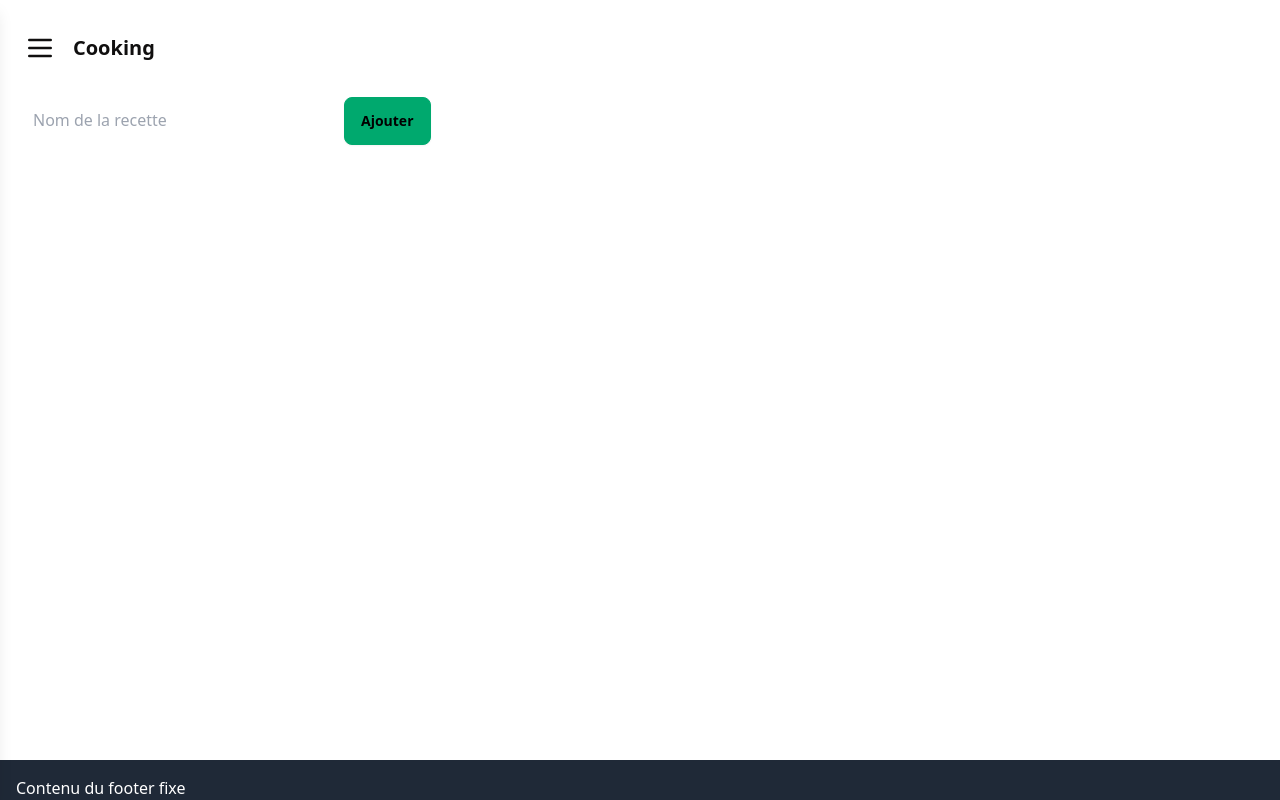
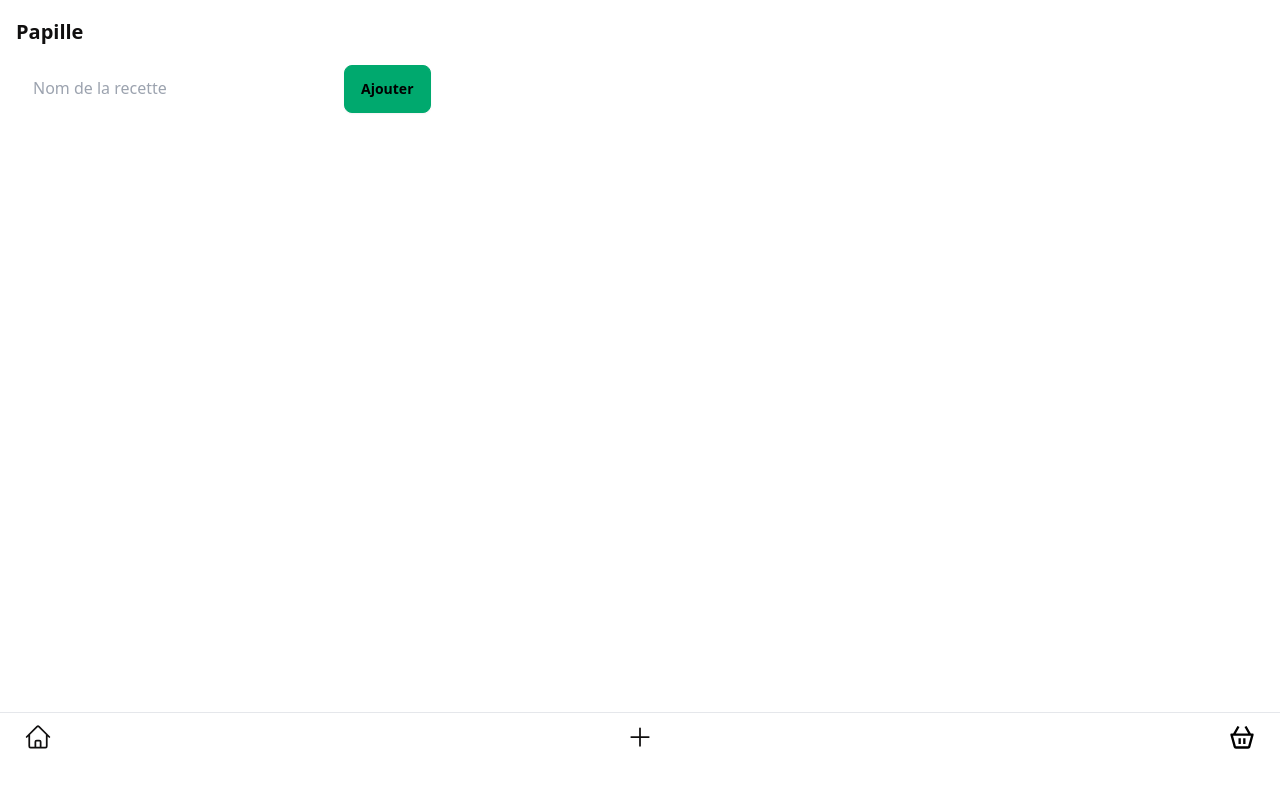
Before and after one commit to oskobri/cooking-mobile, a Vue app: page /recipes/create in a window 1280 px wide. Built offline with nearby package versions, Linux system fonts and the light colour scheme; no server answers.

Commit message:
feat: footer

```diff
--- a/package.json
+++ b/package.json
@@ -10,7 +10,9 @@
     "build-only": "vite build",
     "type-check": "vue-tsc --build --force",
     "sync": "npm run build && npx cap sync",
-    "ios": "npm run build && npx cap sync && npx cap open ios"
+    "ios": "npm run build && npx cap sync && npx cap open ios",
+    "dev-copy": "NODE_ENV=development npx cap copy",
+    "dev-ios": "NODE_ENV=development npx cap open ios"
   },
   "dependencies": {
     "@capacitor/android": "^6.1.2",
--- a/src/App.vue
+++ b/src/App.vue
@@ -2,13 +2,14 @@
 import {RouterView} from 'vue-router'
 import Header from "@/components/layouts/Header.vue";
 import Footer from "@/components/layouts/Footer.vue";
+
 </script>
 
 <template>
   <div class="h-screen flex flex-col">
-    <main class="flex-grow overflow-y-auto pb-16 no-scrollbar">
+    <main class="flex-grow pb-16 no-scrollbar">
       <Header></Header>
-      <RouterView v-slot="{ Component, route }" class="mx-4 pb-safe-bottom">
+      <RouterView v-slot="{ Component, route }" class="mx-4 pb-32">
         <transition :name="(route.meta.transition as string) || 'fade'">
           <component :is="Component"/>
         </transition>
--- a/src/components/grocery-lists/GroceryListLink.vue
+++ b/src/components/grocery-lists/GroceryListLink.vue
@@ -1,12 +1,8 @@
 <template>
-    <button
+    <div
         v-if="selected"
         @click="goToGroceryList"
-        class="fixed bottom-0 right-0 z-10 flex justify-between items-center w-full px-6 pb-10 pt-4 bg-accent text-white text-xl shadow-2xl duration-300 ease-in-out">
-      <span class="text-lg" v-if="groceryListId">{{ $t('groceryLists.link_button') }}</span>
-      <span class="text-lg" v-else>Générer la liste de course</span>
-      <div class="badge badge-lg badge-outline">{{ selected }}</div>
-    </button>
+        class="fixed bottom-24 right-4 z-20 w-12 h-12 bg-accent text-white font-bold rounded-full text-2xl flex items-center justify-center">{{ selected }}</div>
 </template>
 
 
@@ -22,9 +18,9 @@ const selected = computed(() => groceryListStore.recipes.length);
 
 const groceryListId = computed(() => groceryListStore.groceryList ? groceryListStore.groceryList.id : null);
 
-async function goToGroceryList()
-{
-  if(!groceryListId.value) {
+
+async function goToGroceryList() {
+  if (!groceryListId.value) {
     await createGroceryList()
   }
   // Update
@@ -32,13 +28,12 @@ async function goToGroceryList()
     await groceryListStore.updateGroceryList()
   }
 
-  if(groceryListId.value) {
+  if (groceryListId.value) {
     await router.push({name: 'show-grocery-list', params: {id: groceryListId.value}})
   }
 }
 
-async function createGroceryList()
-{
+async function createGroceryList() {
   const input: InputCreateGroceryList = {
     serving_count: groceryListStore.servingCount,
     recipes: groceryListStore.recipes.map(recipe => recipe.id),
--- a/src/components/layouts/Footer.vue
+++ b/src/components/layouts/Footer.vue
@@ -1,5 +1,20 @@
 <template>
-  <footer class="bg-gray-800 text-white p-4 fixed bottom-0 w-full pb-safe-bottom">
-    <p>Contenu du footer fixe</p>
+  <footer class="bg-white flex justify-between border-t h-22 pt-2.5 px-6 fixed bottom-0 w-full pb-safe-bottom">
+    <RouterLink :to="{name: 'home'}">
+      <svg xmlns="http://www.w3.org/2000/svg" fill="none" viewBox="0 0 24 24" stroke-width="1.5" stroke="currentColor" class="w-7 h-7">
+        <path stroke-linecap="round" stroke-linejoin="round" d="m2.25 12 8.954-8.955c.44-.439 1.152-.439 1.591 0L21.75 12M4.5 9.75v10.125c0 .621.504 1.125 1.125 1.125H9.75v-4.875c0-.621.504-1.125 1.125-1.125h2.25c.621 0 1.125.504 1.125 1.125V21h4.125c.621 0 1.125-.504 1.125-1.125V9.75M8.25 21h8.25" />
+      </svg>
+    </RouterLink>
+    <RouterLink :to="{name: 'create-recipe'}">
+      <svg xmlns="http://www.w3.org/2000/svg" fill="none" viewBox="0 0 24 24" stroke-width="1.5" stroke="currentColor" class="w-7 h-7">
+        <path stroke-linecap="round" stroke-linejoin="round" d="M12 4.5v15m7.5-7.5h-15" />
+      </svg>
+    </RouterLink>
+    <RouterLink :to="{name: 'grocery-lists'}">
+      <svg xmlns="http://www.w3.org/2000/svg" class="w-7 h-7" viewBox="0 0 24 24" style="fill: rgba(0, 0, 0, 1);transform: ;msFilter:;"><path d="M21 9h-1.42l-3.712-6.496-1.736.992L17.277 9H6.723l3.146-5.504-1.737-.992L4.42 9H3a1.001 1.001 0 0 0-.965 1.263l2.799 10.264A2.005 2.005 0 0 0 6.764 22h10.473c.898 0 1.692-.605 1.93-1.475l2.799-10.263A.998.998 0 0 0 21 9zm-3.764 11v1-1H6.764L4.31 11h15.38l-2.454 9z"></path><path d="M9 13h2v5H9zm4 0h2v5h-2z"></path></svg>
+    </RouterLink>
   </footer>
 </template>
+<script setup lang="ts">
+import {RouterLink} from "vue-router";
+</script>
--- a/src/components/layouts/Header.vue
+++ b/src/components/layouts/Header.vue
@@ -1,16 +1,8 @@
 <template>
   <header :class="headerClasses">
-    <div class="navbar">
+    <div class="navbar p-0">
       <div class="navbar-start">
-        <button @click.stop="toggleMenu" class="block z-20">
-          <svg class="w-8 h-8" fill="none" stroke="currentColor" viewBox="0 0 24 24" xmlns="http://www.w3.org/2000/svg">
-            <path stroke-linecap="round" stroke-linejoin="round" stroke-width="2" d="M4 6h16M4 12h16M4 18h16"></path>
-          </svg>
-        </button>
-
-        <BurgerMenu ref="burgerMenu" />
-
-        <RouterLink to="/" class="z-20"><a class="btn btn-ghost text-xl">Cooking</a></RouterLink>
+        <RouterLink to="/" class="z-20"><a class="text-xl font-bold">Papille</a></RouterLink>
       </div>
       <div class="navbar-center hidden lg:flex">
         <ul class="menu menu-horizontal px-1">
@@ -25,16 +17,9 @@
 
 <script setup lang="ts">
 import {RouterLink} from "vue-router";
-import BurgerMenu from "@/components/layouts/BurgerMenu.vue";
 import {onMounted, ref} from "vue";
 
-const burgerMenu = ref<InstanceType<typeof BurgerMenu> | null>(null);
-
-const toggleMenu = () => {
-    burgerMenu.value?.toggleMenu();
-};
-
-const headerClasses = ref('p-4');
+const headerClasses = ref('px-4');
 
 const isIos = () => {
   return /iPhone|iPad|iPod/i.test(navigator.userAgent);
--- a/src/components/recipes/RecipeCard.vue
+++ b/src/components/recipes/RecipeCard.vue
@@ -1,5 +1,5 @@
 <template>
-  <div class="card bg-base-100 shadow-xl" :class="`card-` + mode">
+  <div class="bg-base-100 shadow-xl" :class="mode === 'side' ? 'flex flex-row rounded-lg' : 'card card-compact'">
     <router-link v-if="recipe" :to="{ name: 'show-recipe', params: { id: recipe.id } }" :class="mode === 'side' ? 'w-1/3' : ''">
       <figure >
         <img
--- a/src/router/index.ts
+++ b/src/router/index.ts
@@ -19,11 +19,6 @@ const router = createRouter({
       path: '/recipes/create',
       name: 'create-recipe',
       component: CreateRecipeView
-    },
-    {
-      path: '/recipes',
-      name: 'recipes',
-      component: RecipeListView
     },
     {
       path: '/recipes/:id',
@@ -48,7 +43,7 @@ const router = createRouter({
 router.beforeEach((to, from, next) => {
   const groceryListStore = useGroceryListStore();
 
-  if (!['recipes', 'show-recipe', 'show-grocery-list'].includes(to.name as string)) {
+  if (!['home', 'show-recipe', 'show-grocery-list'].includes(to.name as string)) {
     groceryListStore.$reset();
   }
 
--- a/src/views/HomeView.vue
+++ b/src/views/HomeView.vue
@@ -4,15 +4,12 @@
         v-if="groceryList"
         :to="{name: 'show-grocery-list', params: {id: groceryList.id }}"
         class="flex flex-col justify-between items-center w-full p-4 rounded-lg bg-accent text-white text-lg shadow-2xl mb-4">
-      <span>Voir la dernière liste de course</span>
-      <span>{{ groceryList.name }}</span>
+      <span>Reprendre la dernière liste de course</span>
+      <span class="text-sm">{{ groceryList.name }}</span>
     </RouterLink>
 
-    <RouterLink
-        :to="{name: 'recipes'}"
-        class="flex justify-center items-center w-full p-4 rounded-lg bg-secondary text-white text-lg shadow-2xl mb-4">
-      <span>Voir la liste des recettes</span>
-    </RouterLink>
+    <RecipeList/>
+    <GroceryListLink/>
   </main>
 </template>
 
@@ -20,6 +17,8 @@
 import {onBeforeMount, ref} from "vue";
 import {API} from "@/services";
 import type {GroceryList} from "@/services/grocery-lists/types";
+import GroceryListLink from "@/components/grocery-lists/GroceryListLink.vue";
+import RecipeList from "@/components/recipes/RecipeList.vue";
 
 const groceryList = ref<GroceryList | null>(null);
 
--- a/src/views/RecipeListView.vue
+++ b/src/views/RecipeListView.vue
@@ -1,11 +1,9 @@
 <template>
   <main>
     <RecipeList/>
-    <GroceryListLink/>
   </main>
 </template>
 
 <script setup lang="ts">
 import RecipeList from "@/components/recipes/RecipeList.vue";
-import GroceryListLink from "@/components/grocery-lists/GroceryListLink.vue";
 </script>
--- a/src/views/ShowGroceryListView.vue
+++ b/src/views/ShowGroceryListView.vue
@@ -1,6 +1,6 @@
 <template>
   <main>
-    <RouterLink :to="{name: 'recipes'}">
+    <RouterLink :to="{name: 'home'}">
       < Modifier les recettes
     </RouterLink>
     <GroceryList v-if="id" :id="parseInt(id)" class="mt-4"/>
--- a/tailwind.config.js
+++ b/tailwind.config.js
@@ -9,6 +9,9 @@ export default {
             padding: {
                 'safe-bottom': 'env(safe-area-inset-bottom)',
             },
+            height: {
+                '22': '5.5rem',
+            }
         },
     },
     plugins: [
```
Also changed, not shown: capacitor.config.ts (+18 -3 lines), 6 other files (tests, documents, lock files or other folders).
